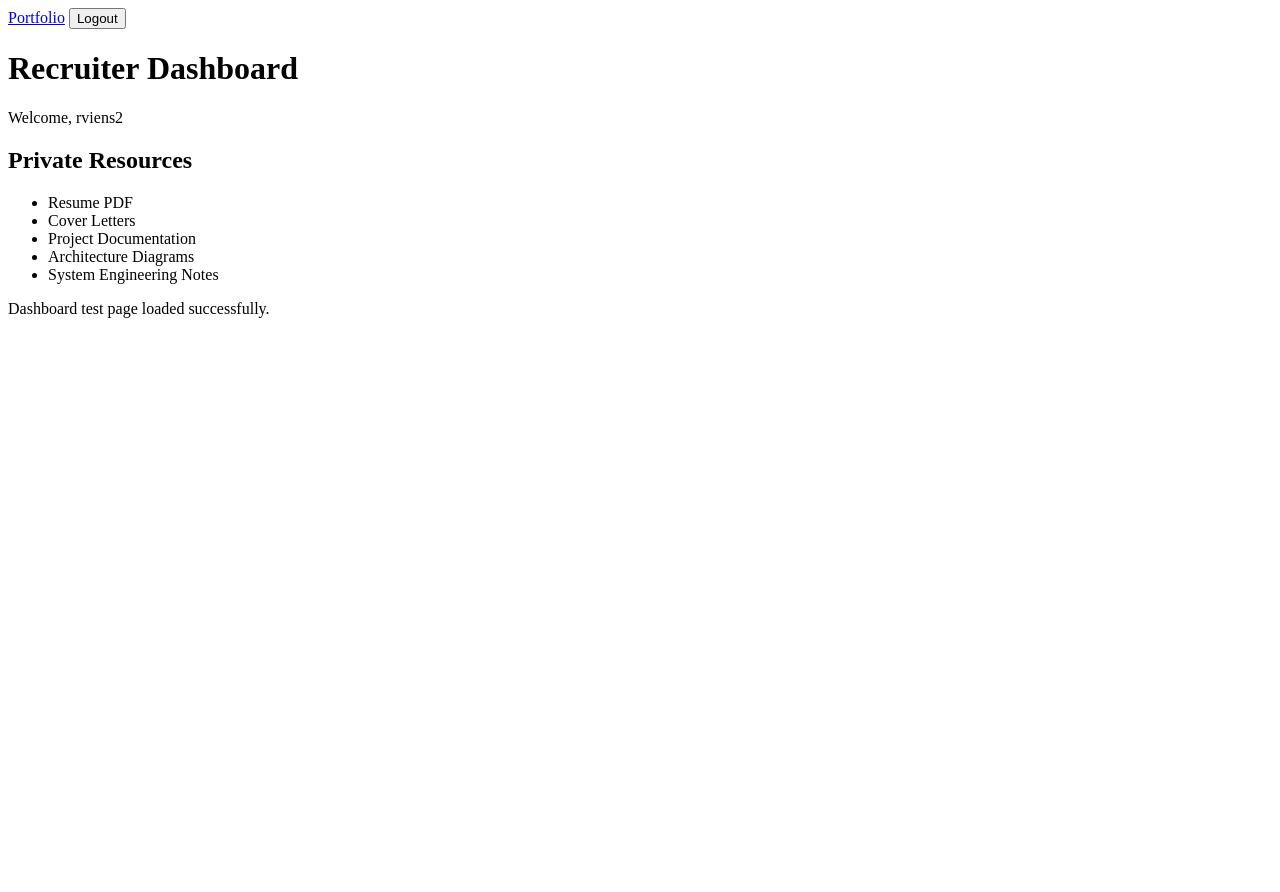
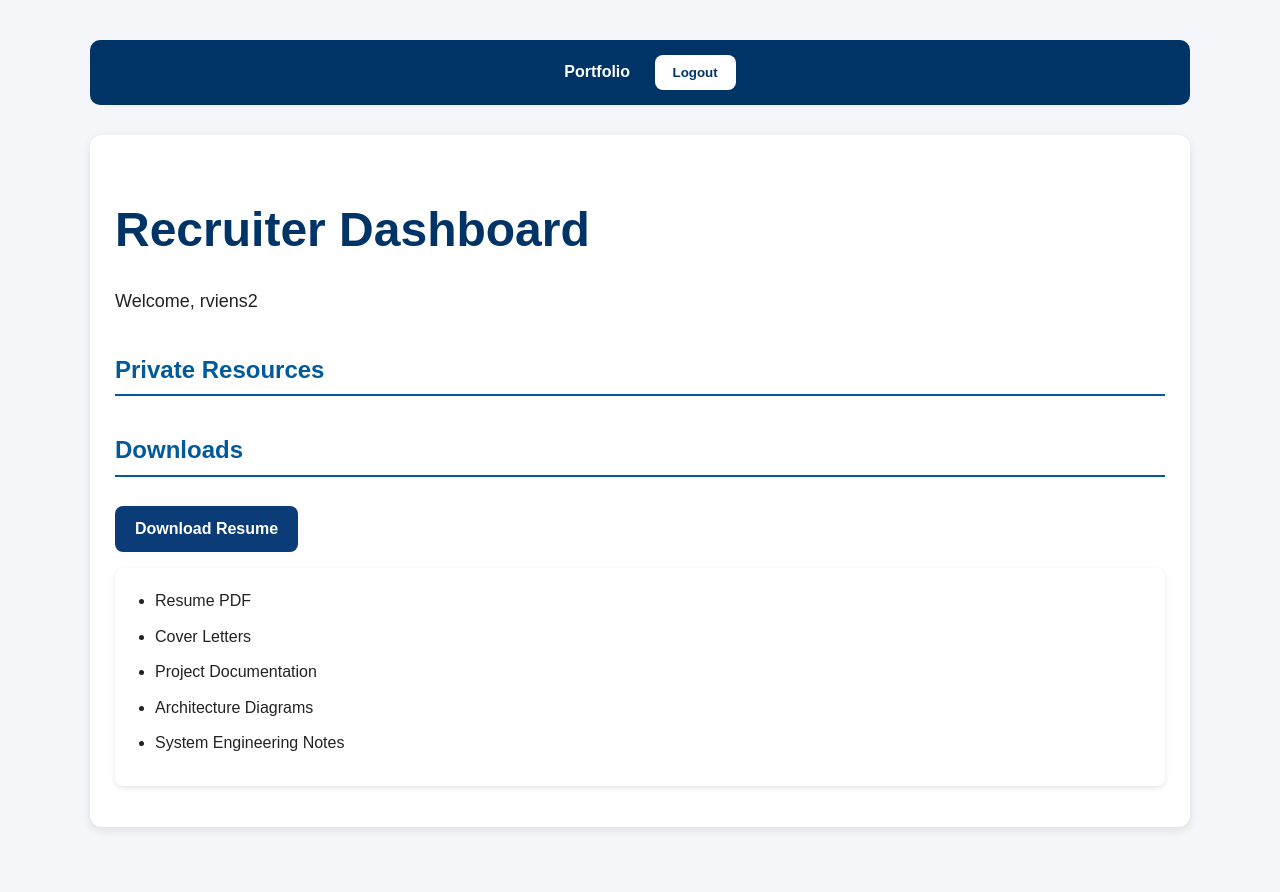
Before and after one commit to GodkingSentinel/django-systems-engineer-portfolio, a Django app: page /staff-dashboard/ in a window 1280 px wide. Before the commit the page ends 318 px from the top, so only its background shows below. Run offline with Django 5.2, Linux system fonts and the light colour scheme; a user stored in the database is signed in.

Commit message:
Fix login redirect3

```diff
--- a/profilepage/templates/profilepage/staff_dashboard.html
+++ b/profilepage/templates/profilepage/staff_dashboard.html
@@ -1,25 +1,35 @@
+{% load static %}
+
 <!DOCTYPE html>
 <html lang="en">
 <head>
     <meta charset="UTF-8">
     <title>Recruiter Dashboard</title>
+    <link rel="stylesheet" href="{% static 'profilepage/style.css' %}">
 </head>
 <body>
 
 <nav>
     <a href="/">Portfolio</a>
-
     <form method="post" action="/accounts/logout/" style="display:inline;">
         {% csrf_token %}
-        <button type="submit">Logout</button>
+        <button type="submit" class="logout-button">Logout</button>
     </form>
 </nav>
 
+<div class="card">
     <h1>Recruiter Dashboard</h1>
 
     <p>Welcome, {{ user.username }}</p>
 
     <h2>Private Resources</h2>
+    <h2>Downloads</h2>
+
+    <a href="{% static 'profilepage/documents/Richard_Viens_BAE_Systems_Engineer_Resume.pdf' %}"
+       target="_blank"
+       class="contact-button">
+        Download Resume
+    </a>
 
     <ul>
         <li>Resume PDF</li>
@@ -28,8 +38,7 @@
         <li>Architecture Diagrams</li>
         <li>System Engineering Notes</li>
     </ul>
-
-<p>Dashboard test page loaded successfully.</p>
+</div>
 
 </body>
 </html>
```
Lines whose indentation alone changed are shown as unchanged.
